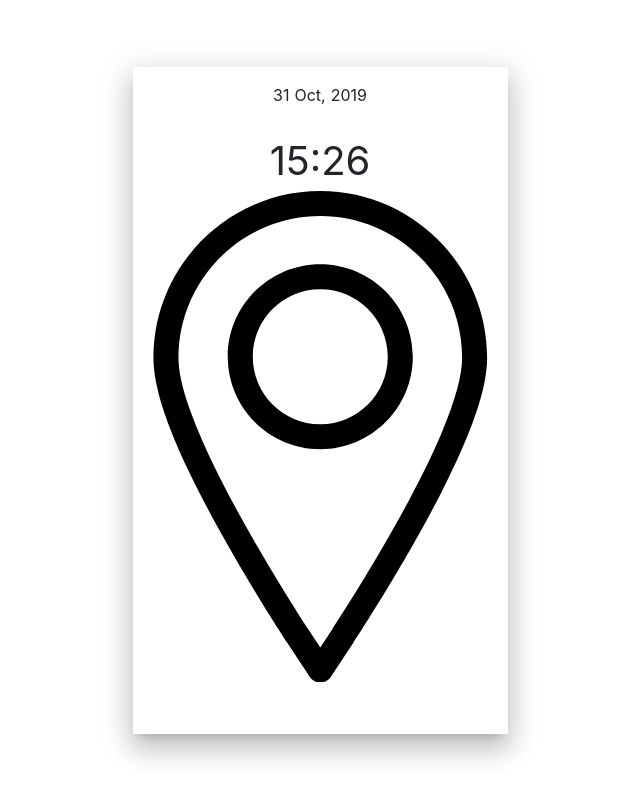
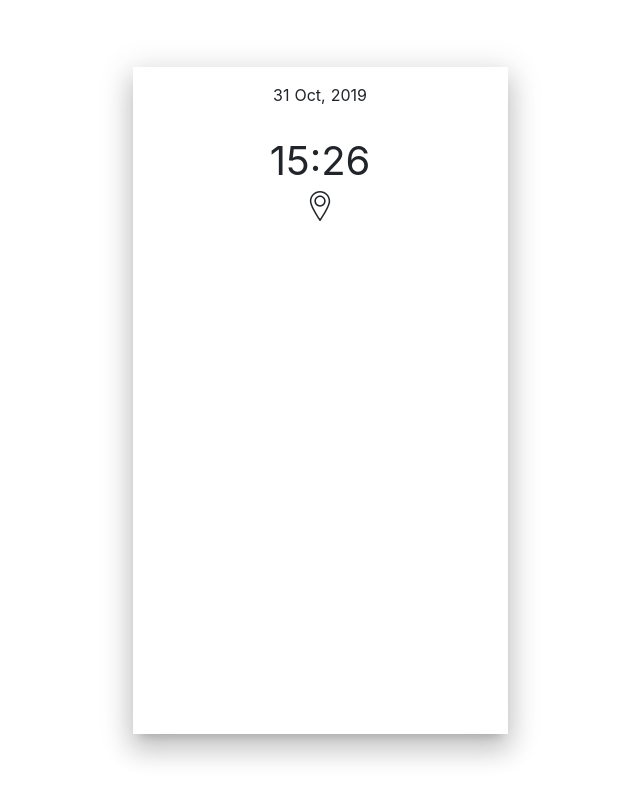
Before and after one commit to nat-davydova/weather-app-react, a React (Create React App) app in the folder weather-app-react/: page / in a window 1280 px wide. Shown: the whole page, without its empty margins (320-960 px from the left). Built offline with nearby package versions, Linux system fonts and the light colour scheme.

Commit message:
Location: icon sizes

```diff
--- a/weather-app-react/src/components/Miscellanious/Icon/Icon.js
+++ b/weather-app-react/src/components/Miscellanious/Icon/Icon.js
@@ -5,11 +5,16 @@ import classes from './Icon.module.scss';
 
 const icon = (props) => {
 
-	const { children } = props;
+	const { size, children } = props;
+
+	const iconClasses = classnames(
+		classes.icon,
+		classes[`icon--${size}`]
+	);
 
 	return(
 
-		<span>
+		<span className={iconClasses}>
 			{children}
 		</span>
 	);
--- a/weather-app-react/src/components/Miscellanious/Icon/Icon.module.scss
+++ b/weather-app-react/src/components/Miscellanious/Icon/Icon.module.scss
@@ -0,0 +1,18 @@
+//variables
+$icon--sm: 30px;
+$icon--md: 80px;
+$icon--lg: 150px;
+
+.icon {
+
+	svg {
+		width: 100%;
+		height: 100%;
+		fill: currentColor;
+	}
+}
+
+.icon--sm {
+	width: $icon--sm;
+	height: $icon--sm;
+}
```
